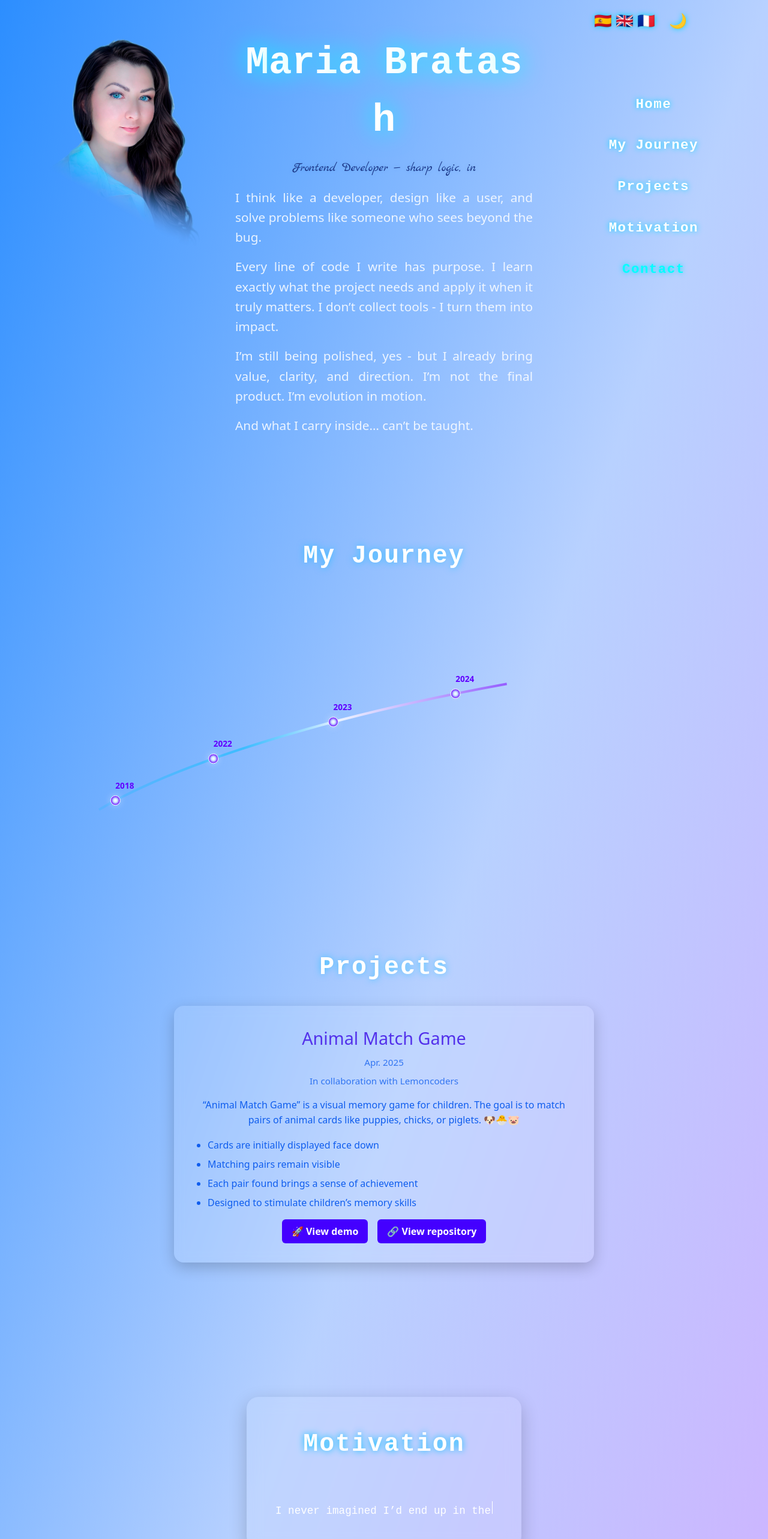
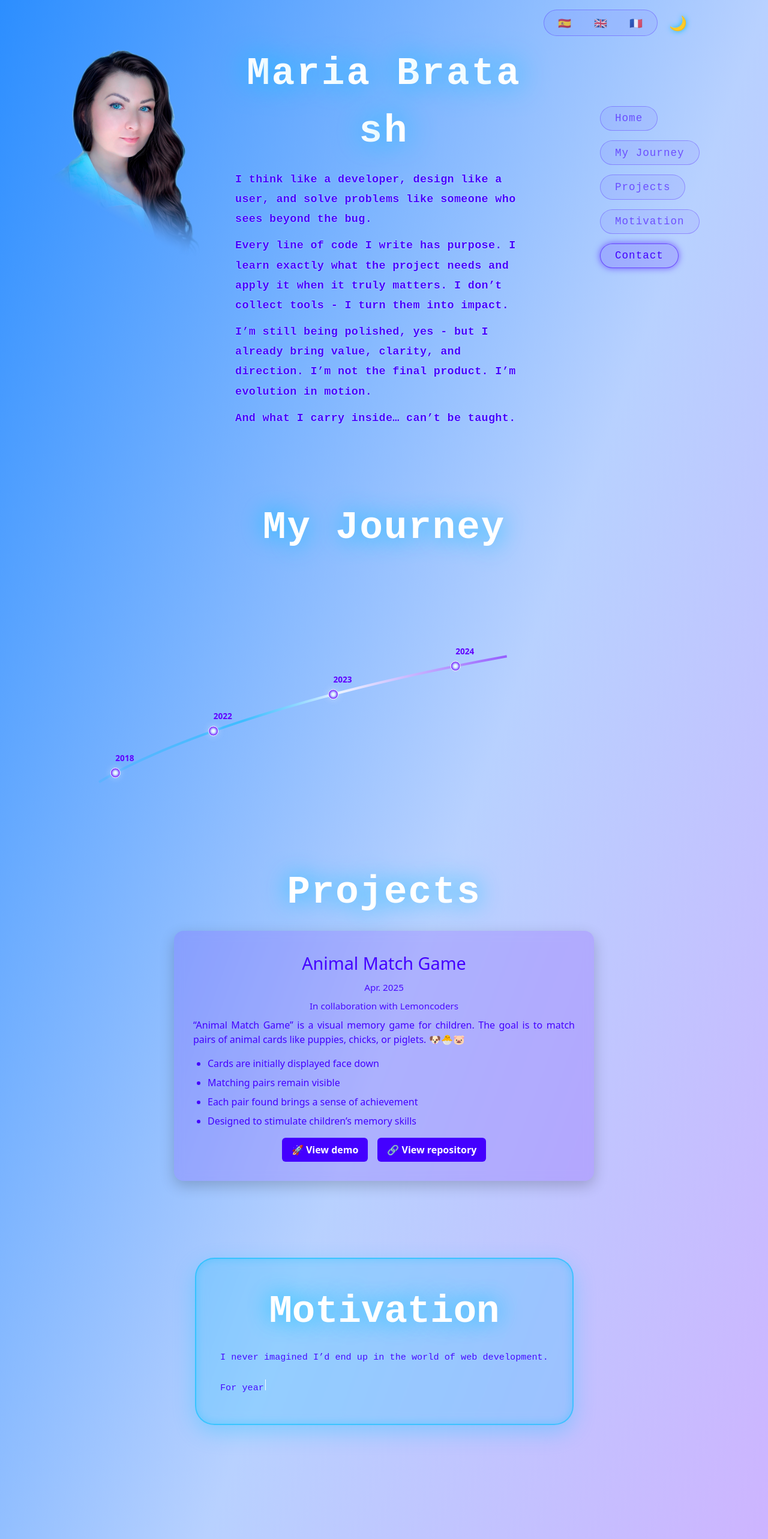
Before and after one commit to MeryBr/personal-website, a React (Vite) app: page / in a window 1280 px wide. Shown: the top 2566 px of the page at 60% size. Built offline with nearby package versions, Linux system fonts and the light colour scheme.

Commit message:
Actualizacion de los colores

```diff
--- a/src/components/Contact.css
+++ b/src/components/Contact.css
@@ -6,14 +6,20 @@
 }
 
 .section-title {
+    display: flex;
+    justify-content: center;
+    flex-wrap: wrap;
+    font-size: 4rem;
     font-family: 'Courier New', monospace;
-    font-size: 2.6rem;
     font-weight: bold;
-    text-align: center;
-    color: inherit;
-    text-shadow: 0 0 12px rgba(0, 191, 255, 0.6);
-    letter-spacing: 2px;
-    margin-bottom: 2rem;
+    color: white;
+    text-shadow: 0 0 40px #00bfff;
+    margin-bottom: 1rem;
+}
+
+html.dark .section-title {
+    color: #8afaff;
+    text-shadow: 0 0 12px #00ffff;
 }
 
 .contact-description {
@@ -23,9 +29,12 @@
     line-height: 1.8;
     padding: 0 1rem;
     margin-bottom: 3rem;
-    text-shadow: 0 0 6px rgba(0, 191, 255, 0.4);
+    color: #4400ff;
     max-width: 680px;
-    color: inherit;
+}
+
+html.dark .contact-description {
+    color: #00bfff;
 }
 
 .contact-item {
@@ -36,25 +45,44 @@
     margin-bottom: 1.5rem;
     font-family: 'Courier New', monospace;
     font-size: 1.2rem;
-    color: inherit;
+    color: #4400ff;
     text-align: center;
 }
 
+html.dark .contact-item {
+    color: #00bfff;
+}
+
 .contact-item a {
-    color: inherit;
-    text-shadow: 0 0 8px rgba(0, 191, 255, 0.5);
-    text-decoration: none;
-    transition: all 0.3s ease;
+    color: #4400ff;
+    text-shadow: 0 0 40px #00bfff;
+    transition: color 0.3s ease, text-shadow 0.3s ease;
 }
 
 .contact-item a:hover {
-    color: #00ffff;
-    text-shadow: 0 0 10px white;
+    color: #8afaff;
+    text-shadow: 0 0 12px #4400ff;
+}
+
+html.dark .contact-item a {
+    color: #8afaff;
+    text-shadow: 0 0 12px #00ffff;
+}
+
+html.dark .contact-item a:hover {
+    color: #00bfff;
+    text-shadow: 0 0 20px #00ffff;
 }
 
 .contact-item svg {
+    color: #8afaff;
+    text-shadow: 0 0 12px #4400ff;
+    transition: transform 0.3s ease, color 0.3s ease, text-shadow 0.3s ease;
+}
+
+html.dark .contact-item svg {
     color: #00bfff;
-    transition: transform 0.2s ease;
+    text-shadow: 0 0 20px #00ffff;
 }
 
 .contact-item:hover svg {
--- a/src/components/Header.css
+++ b/src/components/Header.css
@@ -10,7 +10,6 @@
     display: grid;
     grid-template-columns: 1fr 2fr 1fr;
     gap: 1rem;
-    width: 100%;
     width: 100%;
     max-width: 90vw;
     margin: 0 auto;
@@ -50,33 +49,45 @@
     flex-wrap: wrap;
     font-size: 4rem;
     font-family: 'Courier New', monospace;
-    font-weight: bold;
+    font-weight: 900;
     color: white;
-    text-shadow: 0 0 40px #0ff;
+    text-shadow: 0 0 50px #00bfff;
     margin-bottom: 1rem;
+    letter-spacing: 0.05em;
 }
 
 .hero-slogan {
     font-family: 'Marck Script', cursive;
     font-size: 1.3rem;
-    color: #93c5fd;
-    text-shadow: 0 0 15px #93c5fd;
+    color: #00ffff;
+    text-shadow: 0 0 10px rgba(150, 99, 231, 0.76);
     margin-bottom: 1rem;
     text-align: center;
 }
 
 html:not(.dark) .hero-slogan {
-    color: #1e3a8a;
-    text-shadow: 0 0 6px rgba(96, 165, 250, 0.3);
+    color: #4009be;
+    text-shadow: 0 0 10px rgba(0, 255, 242, 0.74);
 }
 
 .hero-subtext p {
-    font-size: 1.3rem;
-    color: white;
-    opacity: 0.85;
-    line-height: 1.6;
-    text-align: justify;
-    margin-bottom: 1rem;
+    font-family: 'Courier New', monospace;
+    font-size: 1.15rem;
+    font-weight: 600;
+    opacity: 1;
+    margin-bottom: 0.7rem;
+    color: #4400ff;
+    text-shadow: 0 0 2px rgba(255, 255, 255, 0.74);
+    line-height: 1.8;
+    text-align: start;
+    letter-spacing: 0.02em;
+}
+
+html.dark .hero-subtext p {
+    color: #00bfff;
+    opacity: 1;
+    text-shadow: 0 0 15px rgba(0, 191, 255, 0.9);
+    letter-spacing: 0.04em;
 }
 
 
@@ -100,5 +111,6 @@ html:not(.dark) .hero-slogan {
 
     .hero-text {
         max-width: 90%;
+        padding: 0 1rem;
     }
 }
--- a/src/components/Header.tsx
+++ b/src/components/Header.tsx
@@ -63,12 +63,13 @@ const Header: React.FC = () => {
                 <MatrixLetter key={i} targetChar={char} delay={0.1 * i + 0.5} />
               ))}
             </h1>
-            <HandwrittenSlogan text={t('slogan')} delay={60} />
+            {/* <HandwrittenSlogan text={t('slogan')} delay={60} /> */}
             <div className="hero-subtext intro-text">
               {introText.split('\n\n').map((paragraph, i) => (
                 <p key={i}>{paragraph}</p>
               ))}
             </div>
+
           </div>
         </div>
 
--- a/src/components/Motivation.css
+++ b/src/components/Motivation.css
@@ -5,26 +5,36 @@
     justify-content: center;
     align-items: flex-start;
     padding: 8rem 1.5rem 12rem;
-    background: transparent;
+    color: #4400ff;
     position: relative;
     z-index: 1;
 }
 
 .motivation-textbox {
-    max-width: 720px;
-    max-height: 70vh;
-    overflow-y: auto;
-    scroll-behavior: smooth;
-    padding: 3rem;
-    border-radius: 20px;
-    background: rgba(255, 255, 255, 0.1);
-    backdrop-filter: blur(12px);
-    box-shadow: 0 10px 30px rgba(0, 0, 0, 0.2);
+    position: relative;
+    background: rgba(0, 195, 255, 0.2);
+    border-radius: 2rem;
+    padding: 2.5rem;
+    max-width: 700px;
+    margin: 0 auto;
+    backdrop-filter: blur(10px);
+    box-shadow:
+        inset 0 0 15px rgba(0, 191, 255, 0.3),
+        0 12px 36px rgba(0, 191, 255, 0.3);
+    border: 2px double rgba(0, 191, 255, 0.6);
+    text-align: center;
+    transform-origin: top center;
+    animation: openLetter 0.6s forwards ease-out;
+    overflow: hidden;
 }
+
 
 html.dark .motivation-textbox {
     background: rgba(255, 255, 255, 0.05);
-    box-shadow: 0 10px 30px rgba(0, 0, 0, 0.4);
+    box-shadow:
+        inset 0 0 20px rgba(0, 191, 255, 0.5),
+        0 12px 36px rgba(0, 191, 255, 0.5);
+    border-color: rgba(138, 250, 255, 0.6);
 }
 
 .motivation-textbox::-webkit-scrollbar {
@@ -32,8 +42,8 @@ html.dark .motivation-textbox {
 }
 
 .motivation-textbox::-webkit-scrollbar-thumb {
-    background-color: rgba(255, 255, 255, 0.3);
-    border-radius: 4px;
+    background: rgba(255, 255, 255, 0.1);
+    border-radius: 1rem;
 }
 
 html.dark .motivation-textbox::-webkit-scrollbar-thumb {
@@ -41,15 +51,19 @@ html.dark .motivation-textbox::-webkit-scrollbar-thumb {
 }
 
 .typewriter-name {
+    display: flex;
+    justify-content: center;
+    flex-wrap: wrap;
+    font-size: 4rem;
     font-family: 'Courier New', monospace;
-    font-size: 2.6rem;
     font-weight: bold;
-    text-align: center;
-    color: #ffffff;
-    text-shadow: 0 0 12px #00bfff;
-    letter-spacing: 2px;
-    margin-bottom: 4rem;
+    color: white;
+    text-shadow: 0 0 40px #00bfff;
+    margin-bottom: 1rem;
+    position: relative;
 }
+
+
 
 html.dark .typewriter-name {
     color: #8afaff;
@@ -58,14 +72,18 @@ html.dark .typewriter-name {
 
 .typewriter-text {
     font-family: 'Courier New', monospace;
-    font-size: 1.1rem;
+    font-size: 0.95rem;
     line-height: 1.6;
-    color: #ffffff;
+    opacity: 0.95;
+    margin-bottom: 0.5rem;
+    color: #4400ff;
     white-space: pre-wrap;
+    text-align: justify;
 }
 
 html.dark .typewriter-text {
-    color: #c2f0ff;
+    color: #00bfff;
+    opacity: 0.95;
 }
 
 .cursor {
@@ -93,3 +111,27 @@ html.dark .cursor {
         opacity: 0;
     }
 }
+
+@keyframes openLetter {
+    from {
+        transform: scaleY(0);
+    }
+
+    to {
+        transform: scaleY(1);
+    }
+}
+
+.hero-slogan {
+    font-family: 'Marck Script', cursive;
+    font-size: 1.3rem;
+    color: #00ffff;
+    text-shadow: 0 0 10px rgba(150, 99, 231, 0.76);
+    margin-bottom: 1rem;
+    text-align: center;
+}
+
+html:not(.dark) .hero-slogan {
+    color: #4009be;
+    text-shadow: 0 0 10px rgba(0, 255, 242, 0.74);
+}
--- a/src/components/Motivation.tsx
+++ b/src/components/Motivation.tsx
@@ -1,6 +1,7 @@
 import React, { useEffect, useState } from 'react';
+import HandwrittenSlogan from './HandwrittenSlogan';
+import { useTranslation } from 'react-i18next';
 import './Motivation.css';
-import { useTranslation } from 'react-i18next';
 
 const TypewriterTitle: React.FC<{ onComplete: () => void }> = ({ onComplete }) => {
   const { t } = useTranslation();
@@ -14,14 +15,13 @@ const TypewriterTitle: React.FC<{ onComplete: () => void }> = ({ onComplete }) =
       setVisibleTitle(prev => {
         if (prev >= titleText.length) {
           clearInterval(interval);
-          setTimeout(() => {
-            setCursorVisible(false);
-            onComplete();
-          }, 2500);
+          setTimeout(() => onComplete(), 800);
+          setTimeout(() => setCursorVisible(false), 2200);
         }
         return prev + 1;
       });
-    }, 150);
+    }, 100);
+
     return () => clearInterval(interval);
   }, [onComplete, titleText]);
 
@@ -33,7 +33,7 @@ const TypewriterTitle: React.FC<{ onComplete: () => void }> = ({ onComplete }) =
   );
 };
 
-const TypewriterText: React.FC = () => {
+const TypewriterText: React.FC<{ onComplete?: () => void }> = ({ onComplete }) => {
   const { t } = useTranslation();
   const fullText = t('motivacionTexto');
   const [visibleChars, setVisibleChars] = useState(0);
@@ -43,12 +43,14 @@ const TypewriterText: React.FC = () => {
       setVisibleChars(prev => {
         if (prev >= fullText.length) {
           clearInterval(interval);
+          if (onComplete) onComplete();
+          return prev;
         }
         return prev + 1;
       });
     }, 60);
     return () => clearInterval(interval);
-  }, [fullText]);
+  }, [fullText, onComplete]);
 
   return (
     <p className="typewriter-text">
@@ -59,13 +61,23 @@ const TypewriterText: React.FC = () => {
 };
 
 const Motivation: React.FC = () => {
+  const { t } = useTranslation();
   const [textVisible, setTextVisible] = useState(false);
+  const [allTextComplete, setAllTextComplete] = useState(false);
 
   return (
     <section className="motivation-section">
       <div className="motivation-textbox">
         <TypewriterTitle onComplete={() => setTextVisible(true)} />
-        {textVisible && <TypewriterText />}
+        {textVisible && (
+          <TypewriterText onComplete={() => setAllTextComplete(true)} />
+        )}
+
+        {allTextComplete && (
+          <div style={{ marginTop: '2rem', color: '#4400ff', textAlign: 'center' }}>
+            <HandwrittenSlogan text={t('slogan')} delay={60} />
+          </div>
+        )}
       </div>
     </section>
   );
--- a/src/components/Navbar.css
+++ b/src/components/Navbar.css
@@ -22,6 +22,7 @@
 .language-theme-group {
   display: flex;
   align-items: center;
+  justify-content: flex-end;
   gap: 1rem;
 }
 
@@ -32,15 +33,27 @@
   font-size: 1.5rem;
   cursor: pointer;
   margin: 0 0.2rem;
-  color: #ffffff;
-  text-shadow: 0 0 10px #00d9ff;
+  color: #4400ff;
+  text-shadow: 0 0 10px #00bfff;
   transition: transform 0.2s ease-in-out, text-shadow 0.3s;
 }
 
 .language-switch button:hover,
 .theme-switch button:hover {
   transform: scale(1.2);
-  text-shadow: 0 0 12px #00ffff;
+  text-shadow: 0 0 12px #8afaff;
+}
+
+html.dark .language-switch button,
+html.dark .theme-switch button {
+  color: #00bfff;
+  text-shadow: 0 0 10px #00ffff;
+}
+
+html.dark .language-switch button:hover,
+html.dark .theme-switch button:hover {
+  color: #4400ff;
+  text-shadow: 0 0 10px #00bfff;
 }
 
 .navbar-links {
@@ -54,6 +67,8 @@
   list-style: none;
   padding: 0;
   margin: 0;
+  align-items: flex-end;
+  justify-content: center;
 }
 
 .navbar-links li {
@@ -63,95 +78,118 @@
 
 .navbar-links button {
   font-family: 'Courier New', monospace;
-  font-size: 1.4rem;
-  font-weight: bold;
-  background: none;
-  border: none;
+  font-size: 1.1rem;
   cursor: pointer;
-  padding: 0.6rem 1rem;
-  color: #ffffff;
-  text-shadow: 0 0 10px #00d9ff;
-  width: 100%;
+  padding: 0.4rem 1.5rem;
+  color: rgba(68, 0, 255, 0.6);
+  background: rgba(68, 0, 255, 0.05);
+  border-radius: 30px;
+  border: 1.2px solid rgba(68, 0, 255, 0.3);
+  box-shadow: none;
+  width: max-content;
   transition: all 0.3s ease;
-  letter-spacing: 1.5px;
-  border-radius: 6px;
+  letter-spacing: 1px;
+  user-select: none;
+  text-align: center;
 }
 
-.navbar-links button:hover:not(.active) {
-  transform: scale(1.05);
-  text-shadow: 0 0 15px #00ffff, 0 0 8px #00d9ff;
+html.dark .navbar-links button.active {
+  color: #8afaff;
+  text-shadow: 0 0 20px #00ffff;
+  animation: subtleGlow 2.5s ease-in-out infinite;
+  background: rgba(0, 191, 255, 0.15);
+  border-color: rgba(0, 191, 255, 0.5);
+  box-shadow: 0 0 12px #00ffff88;
 }
 
 .navbar-links button.active {
-  color: #00ffff;
-  text-shadow: 0 0 20px #00ffff;
   animation: subtleGlow 2.5s ease-in-out infinite;
+  background: rgba(68, 0, 255, 0.15);
+  border-color: rgba(68, 0, 255, 0.6);
+  box-shadow: 0 0 12px rgba(68, 0, 255, 0.6);
+  color: #4400ff;
 }
 
-@keyframes subtleGlow {
-  0% {
-    text-shadow: 0 0 8px #00bfff;
+.language-switch button.active {
+  background: rgba(68, 0, 255, 0.2);
+  border-color: rgba(68, 0, 255, 0.6);
+  color: #4400ff;
+  box-shadow: 0 0 10px rgba(68, 0, 255, 0.7);
+  transform: scale(1.05);
 }
 
-  50% {
-    text-shadow: 0 0 12px #00ffff;
+html.dark .language-switch button.active {
+  background: rgba(0, 191, 255, 0.2);
+  border-color: rgba(0, 191, 255, 0.6);
+  color: #00bfff;
+  box-shadow: 0 0 12px rgba(0, 191, 255, 0.9);
 }
 
-  100% {
-    text-shadow: 0 0 8px #00bfff;
-  }
+
+.navbar-links button:hover {
+  background: rgba(68, 0, 255, 0.15);
+  color: #4400ff;
+  box-shadow: 0 0 8px #00bfff44;
+  transform: scale(1.03);
 }
 
-@keyframes hoverGlow {
-  0% {
-    text-shadow: 0 0 6px #00bfff;
+.language-switch {
+  display: flex;
+  gap: 0.5rem;
+  background: rgba(68, 0, 255, 0.05);
+  border: 1.2px solid rgba(68, 0, 255, 0.3);
+  border-radius: 30px;
+  padding: 0.2rem 0.5rem;
+  user-select: none;
 }
 
-  50% {
-    text-shadow: 0 0 10px #00ffff;
+.language-switch button {
+  background: none;
+  border: none;
+  font-size: 1.1rem;
+  cursor: pointer;
+  color: rgba(68, 0, 255, 0.7);
+  padding: 0.3rem 0.7rem;
+  border-radius: 20px;
+  transition: all 0.3s ease;
+  letter-spacing: 1px;
+  text-shadow: none;
 }
 
-  100% {
-    text-shadow: 0 0 6px #00bfff;
+.language-switch button:hover {
+  background: rgba(68, 0, 255, 0.15);
+  color: #4400ff;
+  box-shadow: 0 0 8px #00bfff44;
+  transform: scale(1.1);
 }
+
+html.dark .language-switch {
+  background: rgba(0, 191, 255, 0.05);
+  border-color: rgba(0, 191, 255, 0.3);
+}
+
+html.dark .language-switch button {
+  color: rgba(0, 191, 255, 0.7);
+}
+
+html.dark .language-switch button:hover {
+  background: rgba(0, 191, 255, 0.15);
+  color: #00bfff;
+  box-shadow: 0 0 8px #00ffff44;
 }
 
 @media (max-width: 768px) {
-  .navbar {
-    padding: 1rem;
-    align-items: flex-end;
+  .navbar-links button {
+    font-size: 1rem;
+    padding: 0.3rem 1rem;
   }
 
-  .navbar-top {
-    justify-content: flex-end;
-    padding-right: 1rem;
-    margin-bottom: 0.5rem;
+  .language-switch {
+    padding: 0.1rem 0.3rem;
   }
 
-  .language-theme-group {
-    gap: 0.6rem;
+  .language-switch button {
+    font-size: 1rem;
+    padding: 0.2rem 0.5rem;
   }
-
-  .navbar-links {
-    position: static;
-    transform: none;
-    flex-direction: row;
-    flex-wrap: wrap;
-    justify-content: flex-end;
-    align-items: center;
-    gap: 1rem;
-    margin-top: 1rem;
-    padding: 0 1rem;
 }
-
-  .navbar-links li {
-    min-width: auto;
-    text-align: right;
-  }
-
-  .navbar-links button {
-    font-size: 1rem;
-    padding: 0.4rem 0.6rem;
-  }
-
-}
--- a/src/components/Navbar.tsx
+++ b/src/components/Navbar.tsx
@@ -67,10 +67,29 @@ const Navbar: React.FC<NavbarProps> = ({
     <nav className="navbar">
       <div className="navbar-top">
         <div className="language-theme-group">
+
           <div className="language-switch">
-            <button onClick={() => i18n.changeLanguage('es')} title="Español">🇪🇸</button>
-            <button onClick={() => i18n.changeLanguage('en')} title="English">🇬🇧</button>
-            <button onClick={() => i18n.changeLanguage('fr')} title="Français">🇫🇷</button>
+            <button
+              onClick={() => i18n.changeLanguage('es')}
+              className={i18n.language === 'es' ? 'active' : ''}
+              title="Español"
+            >
+              🇪🇸
+            </button>
+            <button
+              onClick={() => i18n.changeLanguage('en')}
+              className={i18n.language === 'en' ? 'active' : ''}
+              title="English"
+            >
+              🇬🇧
+            </button>
+            <button
+              onClick={() => i18n.changeLanguage('fr')}
+              className={i18n.language === 'fr' ? 'active' : ''}
+              title="Français"
+            >
+              🇫🇷
+            </button>
           </div>
           <div className="theme-switch">
             <button onClick={() => setDarkMode(prev => !prev)}>
@@ -93,6 +112,7 @@ const Navbar: React.FC<NavbarProps> = ({
         ))}
       </ul>
     </nav>
+
   )
 }
 
--- a/src/components/Projects.css
+++ b/src/components/Projects.css
@@ -1,77 +1,47 @@
-.section-title {
-    font-family: 'Courier New', monospace;
-    font-size: 2.6rem;
-    font-weight: bold;
-    text-align: center;
-    color: #1e1e2f;
-    text-shadow: 0 2px 10px rgba(255, 255, 255, 0.5);
-    letter-spacing: 2px;
-    margin-bottom: 4rem;
-    margin-top: 4rem;
-    transition: all 0.3s ease-in-out;
-}
-
-html.dark .section-title {
-    color: #b8faff;
-    text-shadow: 0 2px 10px rgba(0, 255, 255, 0.5);
-}
-
-.projects-section {
-    text-align: center;
-    padding-top: 2rem;
-    padding-bottom: 6rem;
-}
-
 .project-card {
-    background: rgba(255, 255, 255, 0.12);
+    background: rgba(120, 40, 248, 0.185);
     border-radius: 1rem;
     padding: 2rem;
     max-width: 700px;
     margin: 0 auto;
     backdrop-filter: blur(8px);
-    color: #0f5dee;
     box-shadow: 0 8px 24px rgba(0, 0, 0, 0.2);
-    transition: background 0.3s ease, box-shadow 0.3s ease, color 0.3s ease;
-}
-
-html.dark .project-card {
-    background: rgba(163, 173, 235, 0.3);
-    color: #c3b8ff;
+    text-align: center;
 }
 
 .project-title {
     font-size: 1.8rem;
-    color: #5331eb;
     margin-bottom: 0.5rem;
-}
-
-html.dark .project-title {
-    color: #a38fff;
+    color: #4400ff;
 }
 
 .project-date,
 .project-affiliation {
     font-size: 0.95rem;
-    opacity: 0.8;
+    opacity: 0.95;
     margin-bottom: 0.5rem;
+    color: #4400ff;
 }
 
-html.dark .project-date,
-html.dark .project-affiliation {
-    opacity: 0.7;
-    color: #bbaeff;
+.project-description,
+.project-features {
+    text-align: justify;
+    color: #4400ff;
 }
 
-.project-description {
-    margin: 1rem 0;
-    font-size: 1rem;
-    line-height: 1.6;
+html.dark .project-title,
+html.dark .project-date,
+html.dark .project-affiliation,
+html.dark .project-description,
+html.dark .project-features {
+    color: #00bfff;
 }
 
 .project-features {
     list-style: disc;
     padding-left: 1.5rem;
-    text-align: left;
+    margin-top: 1rem;
+    text-align: justify;
 }
 
 .project-features li {
@@ -97,5 +67,5 @@ html.dark .project-affiliation {
 
 .project-button:hover {
     background: #4400ff;
-    color: #f7c4eb;
+    color: #00bfff;
 }
--- a/src/components/Timeline.css
+++ b/src/components/Timeline.css
@@ -65,8 +65,8 @@ html.dark .timeline-label {
   border-radius: 16px;
   padding: 1rem;
   font-size: 0.9rem;
-  color: #333;
-  box-shadow: 6px 8px 18px rgba(0, 0, 0, 0.35);
+  color: #000000;
+  text-shadow: 0 0 8px rgb(255, 255, 255);
   backdrop-filter: blur(8px);
   animation: fadeInBlur 0.3s ease-out forwards;
   overflow-wrap: break-word;
--- a/src/index.css
+++ b/src/index.css
@@ -5,7 +5,9 @@
 @tailwind utilities;
 
 
-
+.text-with-shadow {
+    text-shadow: 0 0 8px rgba(0, 0, 255, 0.8);
+}
 
 .waves {
     width: 100%;
```
Also changed, not shown: 1 other file (tests, documents, lock files or other folders). Lines whose indentation alone changed are shown as unchanged.
